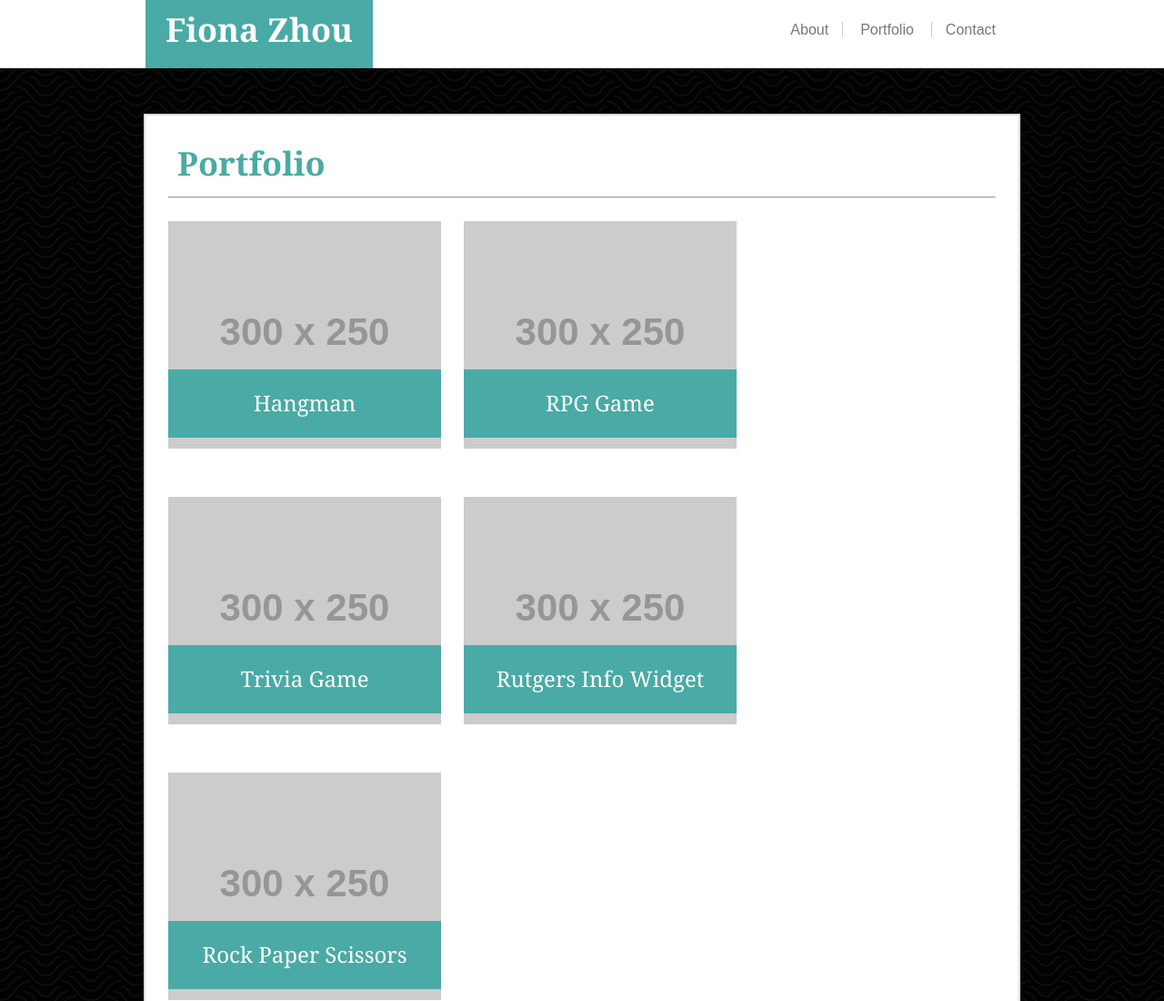
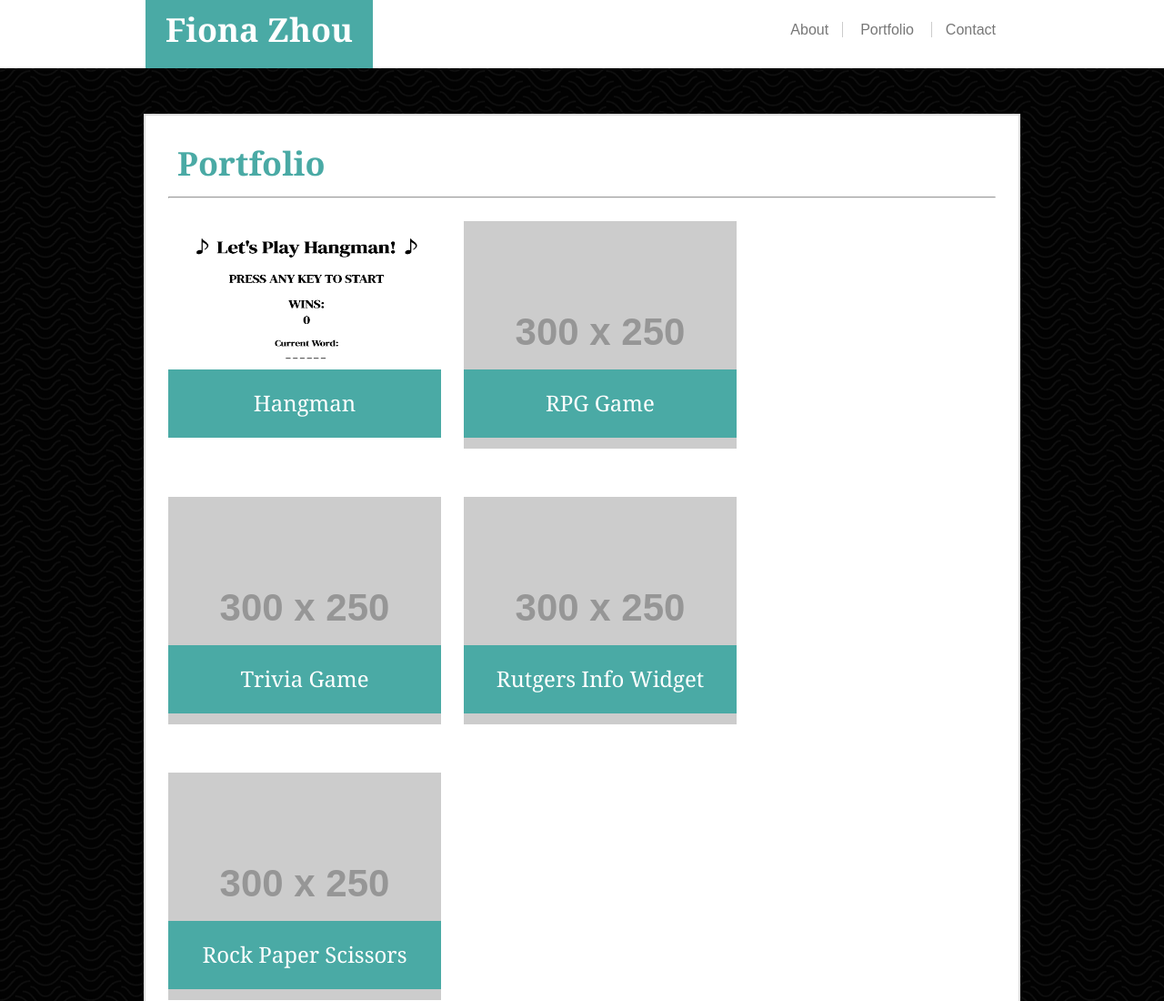
Before and after one commit to fxtzhou/Basic-Portfolio, a plain HTML site: page portfolio.html in a window 1280 px wide. Shown: the top 1100 px of the page at 91% size. Drawn offline with Linux system fonts and the light colour scheme; placeholder pictures from the web are drawn by us.

Commit message:
added hangman game to portfolio page

```diff
--- a/portfolio.html
+++ b/portfolio.html
@@ -28,7 +28,7 @@
         <hr>
 <div class="pcontainer">
 <div class="pimg">
-       <img src="https://via.placeholder.com/300x250" alt="img">
+       <a href="https://fxtzhou.github.io/word-guess-game/"><img src="assets/hangman.png" height="250" width="300" alt="img"></a>
        <h2>Hangman</h2>
 </div>
 
```
Also changed, not shown: assets/hangman.png (added).
